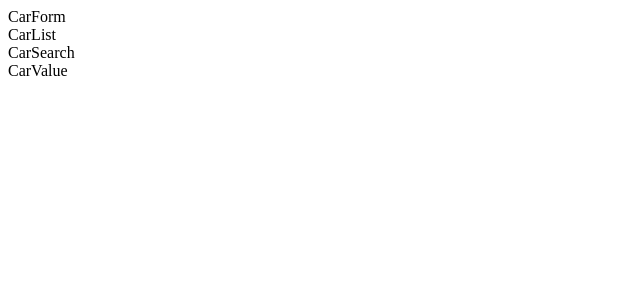
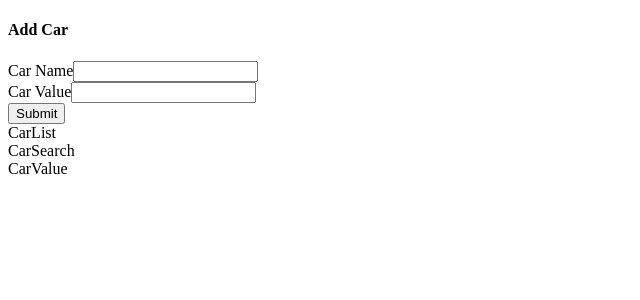
Before and after one commit to kardassuayb/listing-cars, a React (Create React App) app: page / in a window 1280 px wide. Shown: the top 300 px of the page, without its empty margins (0-640 px from the left). Built offline with nearby package versions, Linux system fonts and the light colour scheme.

Commit message:
Dispatching name, cost, and submit

```diff
--- a/src/components/CarForm.js
+++ b/src/components/CarForm.js
@@ -1,5 +1,58 @@
+import { useDispatch, useSelector } from "react-redux";
+import { changeName, changeCost, addCar } from "../store";
+
 const CarForm = () => {
-  return <div>CarForm</div>;
+  const dispatch = useDispatch();
+  const name = useSelector((state) => {
+    return state.name;
+  });
+  const cost = useSelector((state) => {
+    return state.cost;
+  });
+
+  const handleNameChange = (event) => {
+    dispatch(changeName(event.target.value));
+  };
+
+  const handleCostChange = (event) => {
+    const carCost = parseInt(event.target.value) || 0; //! daha önce de böyle yazmıştık. Çünkü event bize string verir ama biz onu number olarak kullanmak istiyoruz.
+    dispatch(changeCost(carCost));
+  };
+
+  const handleSubmit = (event) => {
+    event.preventDefault();
+    dispatch(addCar({ name, cost }));
+  };
+
+  return (
+    <div className="car-form panel">
+      <h4 className="subtitle is-3">Add Car</h4>
+      <form onSubmit={handleSubmit}>
+        <div className="field-group">
+          <div className="field">
+            <label className="label"> Car Name</label>
+            <input
+              className="input is-expanded"
+              value={name}
+              onChange={handleNameChange}
+            />
+          </div>
+          <div className="field">
+            <label className="label"> Car Value</label>
+            <input
+              className="input is-expanded"
+              value={cost}
+              onChange={handleCostChange}
+              type="number"
+            />
+          </div>
+        </div>
+        <div className="field">
+          <button className="button is-link">Submit</button>
+        </div>
+      </form>
+    </div>
+  );
 };
 
 export default CarForm;
--- a/src/index.js
+++ b/src/index.js
@@ -1,7 +1,13 @@
 import React from "react";
 import { createRoot } from "react-dom/client";
 import App from "./App";
+import { Provider } from "react-redux";
+import { store } from "./store";
 
 const root = createRoot(document.getElementById("root"));
 
-root.render(<App />);
+root.render(
+  <Provider store={store}>
+    <App />
+  </Provider>
+);
--- /dev/null
+++ b/src/store/index.js
@@ -0,0 +1,17 @@
+import { configureStore } from "@reduxjs/toolkit";
+import {
+  carsReducer,
+  addCar,
+  removeCar,
+  changeSearchTerm,
+} from "./slices/carsSlice";
+import { formReducer, changeName, changeCost } from "./slices/formSlice";
+
+const store = configureStore({
+  reducer: {
+    cars: carsReducer,
+    fomr: formReducer,
+  },
+});
+
+export { store, addCar, removeCar, changeSearchTerm, changeName, changeCost };
```
